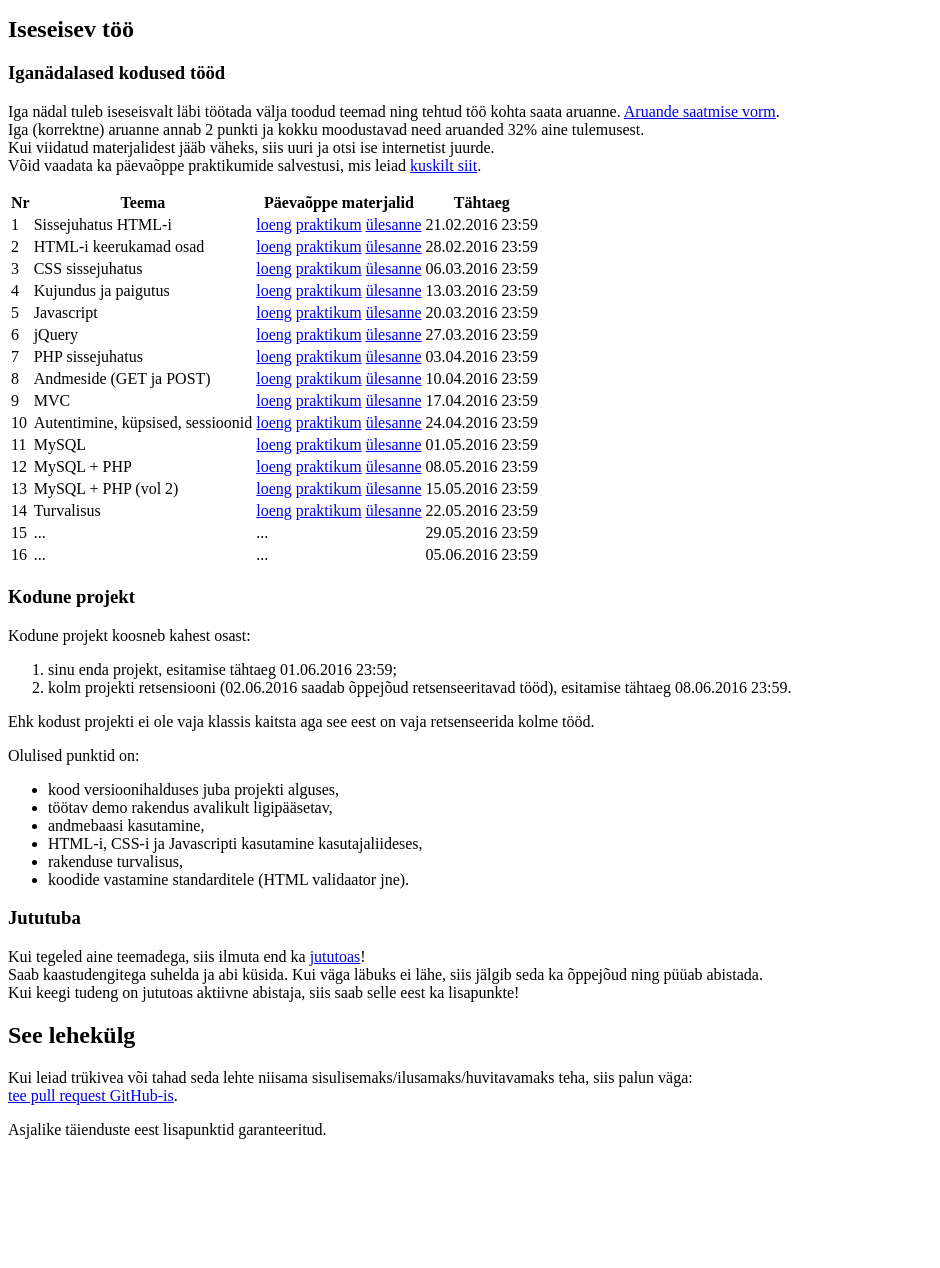
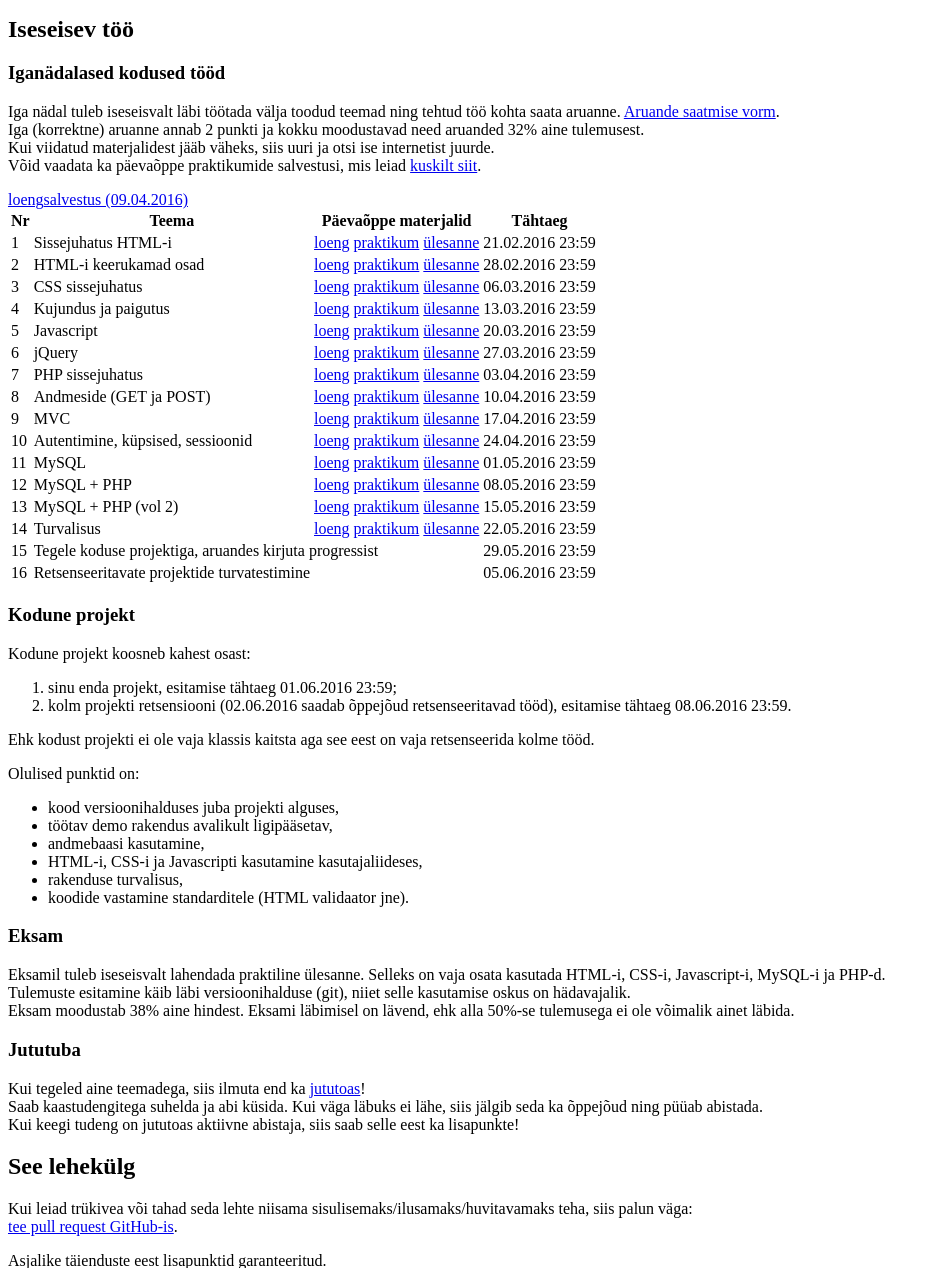
Before and after one commit to teadur/i244, a PHP site: page / in a window 1280 px wide. Shown: the part 406-1674 px from the top of the page, without its empty margins (0-940 px from the left). Before the commit the page ends 1545 px from the top, so only its background shows below. Run offline with PHP 8.4, Linux system fonts and the light colour scheme.

Commit message:
Eksami info lisatud.

```diff
--- a/index.php
+++ b/index.php
@@ -159,9 +159,11 @@
     </td>
     <td>22.05.2016 23:59</td>
   </tr><tr>
-    <td>15</td><td>...</td><td>...</td><td>29.05.2016 23:59</td>
+    <td>15</td><td colspan="2">Tegele koduse projektiga, aruandes kirjuta progressist</td><td>29.05.2016 23:59</td>
   </tr><tr>
-    <td>16</td><td>...</td><td>...</td><td>05.06.2016 23:59</td>
+    <td>16</td><td>Retsenseeritavate projektide turvatestimine</td><td></td><td>05.06.2016 23:59</td>
+    <a href="https://echo360.e-ope.ee/ess/echo/presentation/3e069ed7-b3d9-4656-91ba-0209bb203686?ec=true">loeng</a>
+    <a href="https://echo360.e-ope.ee/ess/echo/presentation/ccefe67e-671d-41bb-b647-ec7e55202e7e">salvestus (09.04.2016)</a>
   </tr>
 </table>
 
@@ -183,7 +185,12 @@ Ehk kodust projekti ei ole vaja klassis kaitsta aga see eest on vaja retsenseeri
     <li>koodide vastamine standarditele (HTML validaator jne).</li>
   </ul>
 </p>
-
+<h3>Eksam</h3>
+<p>
+  Eksamil tuleb iseseisvalt lahendada praktiline ülesanne. Selleks on vaja osata kasutada HTML-i, CSS-i, Javascript-i, MySQL-i ja PHP-d.<br />
+  Tulemuste esitamine käib läbi versioonihalduse (git), niiet selle kasutamise oskus on hädavajalik.<br />
+  Eksam moodustab 38% aine hindest. Eksami läbimisel on lävend, ehk alla 50%-se tulemusega ei ole võimalik ainet läbida.
+</p>
 <!--
 <h4>Oluline info edasijõudnutele</h4>
 <p>
```
